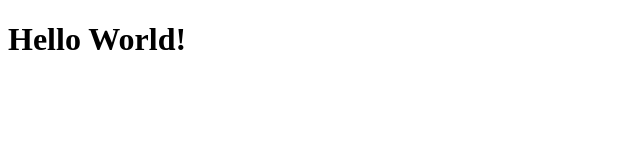
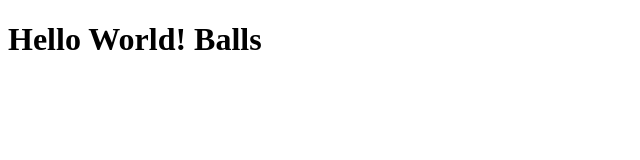
Before and after one commit to DreDre59/WebDev-Test, a plain HTML site: page site/index.html in a window 1280 px wide. Shown: the whole page, without its empty margins (0-640 px from the left). Drawn offline with Linux system fonts and the light colour scheme.

Commit message:
Addition

```diff
--- a/site/index.html
+++ b/site/index.html
@@ -4,6 +4,6 @@
     <title>Hello Andreas Test</title>
 </head>
 <body>
-<h1>Hello World!</h1>
+<h1>Hello World! Balls</h1>
 </body>
 </html>
```
